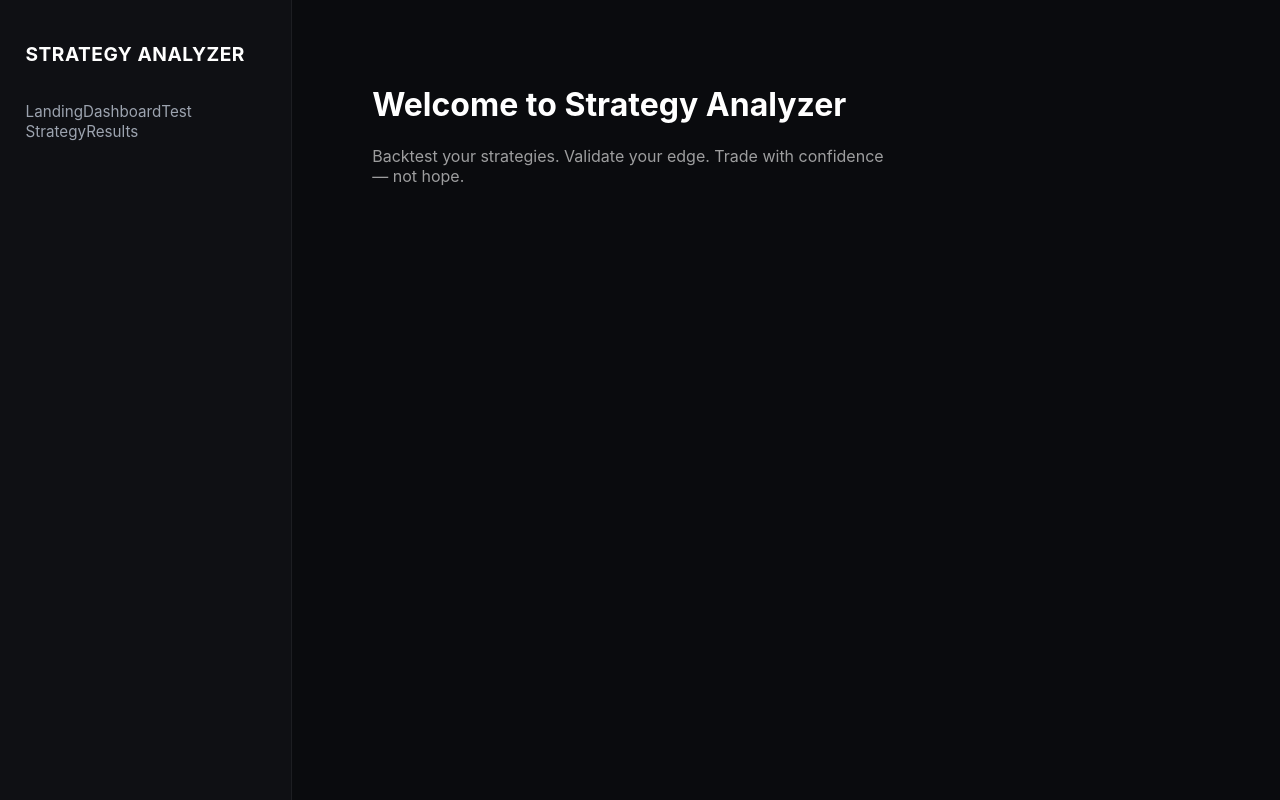
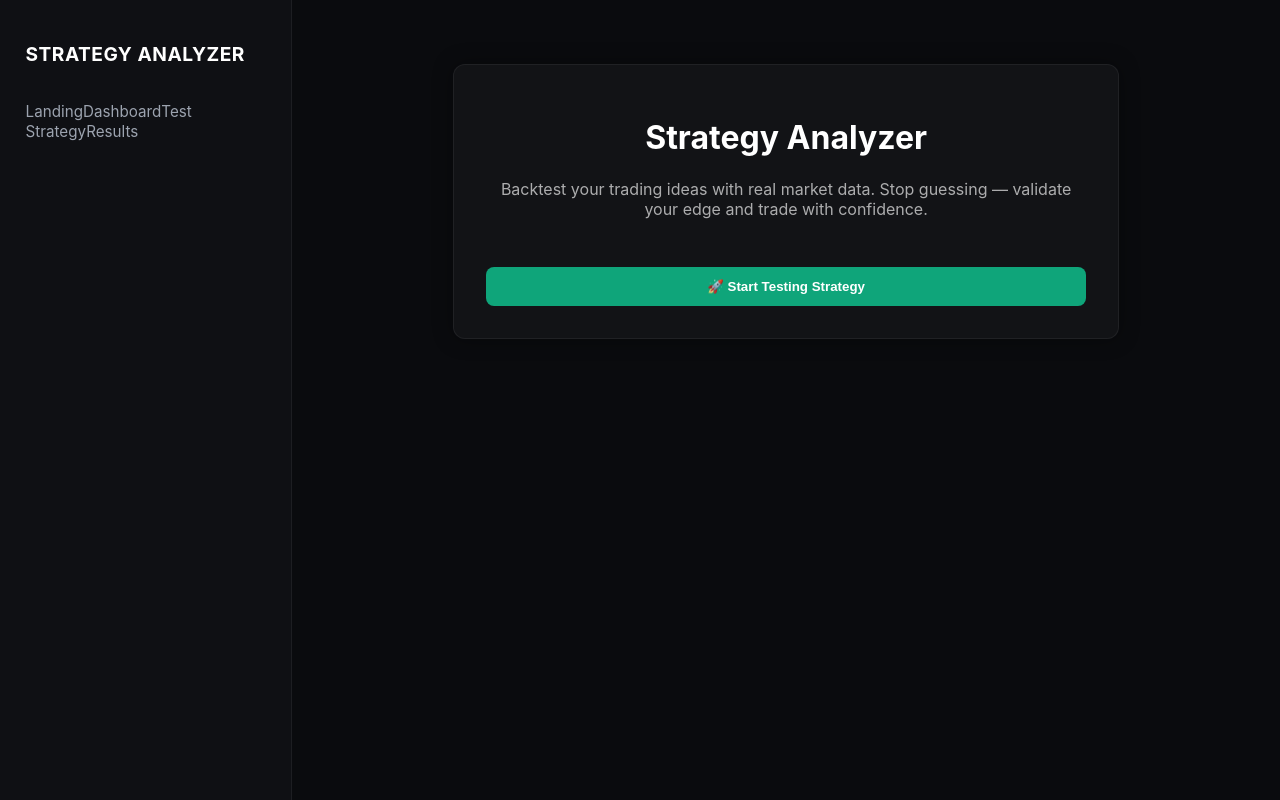
Before and after one commit to niv223/strategy-analyzer1, a React (Vite) app: page / in a window 1280 px wide. Built offline with nearby package versions, Linux system fonts and the light colour scheme.

Commit message:
Update Landing.jsx

```diff
--- a/src/pages/Landing.jsx
+++ b/src/pages/Landing.jsx
@@ -1,12 +1,24 @@
+import { Link } from "react-router-dom";
+
 export default function Landing() {
   return (
-    <div className="page">
-      <h1 style={{ fontSize:"2rem", fontWeight:"700" }}>
-        Welcome to Strategy Analyzer
-      </h1>
-      <p style={{ opacity:.6, maxWidth:"520px", marginTop:"1rem" }}>
-        Backtest your strategies. Validate your edge. Trade with confidence — not hope.
-      </p>
+    <div className="page" style={{ display:"flex", justifyContent:"center" }}>
+      <div className="form-card" style={{ textAlign:"center", maxWidth:"600px" }}>
+        <h1 style={{ fontSize:"2rem", fontWeight:"700" }}>
+          Strategy Analyzer
+        </h1>
+
+        <p style={{ opacity:.65, marginTop:"1rem" }}>
+          Backtest your trading ideas with real market data. Stop guessing —
+          validate your edge and trade with confidence.
+        </p>
+
+        <Link to="/test">
+          <button className="btn-primary" style={{ marginTop:"2rem", width:"100%" }}>
+            🚀 Start Testing Strategy
+          </button>
+        </Link>
+      </div>
     </div>
   );
 }
```
